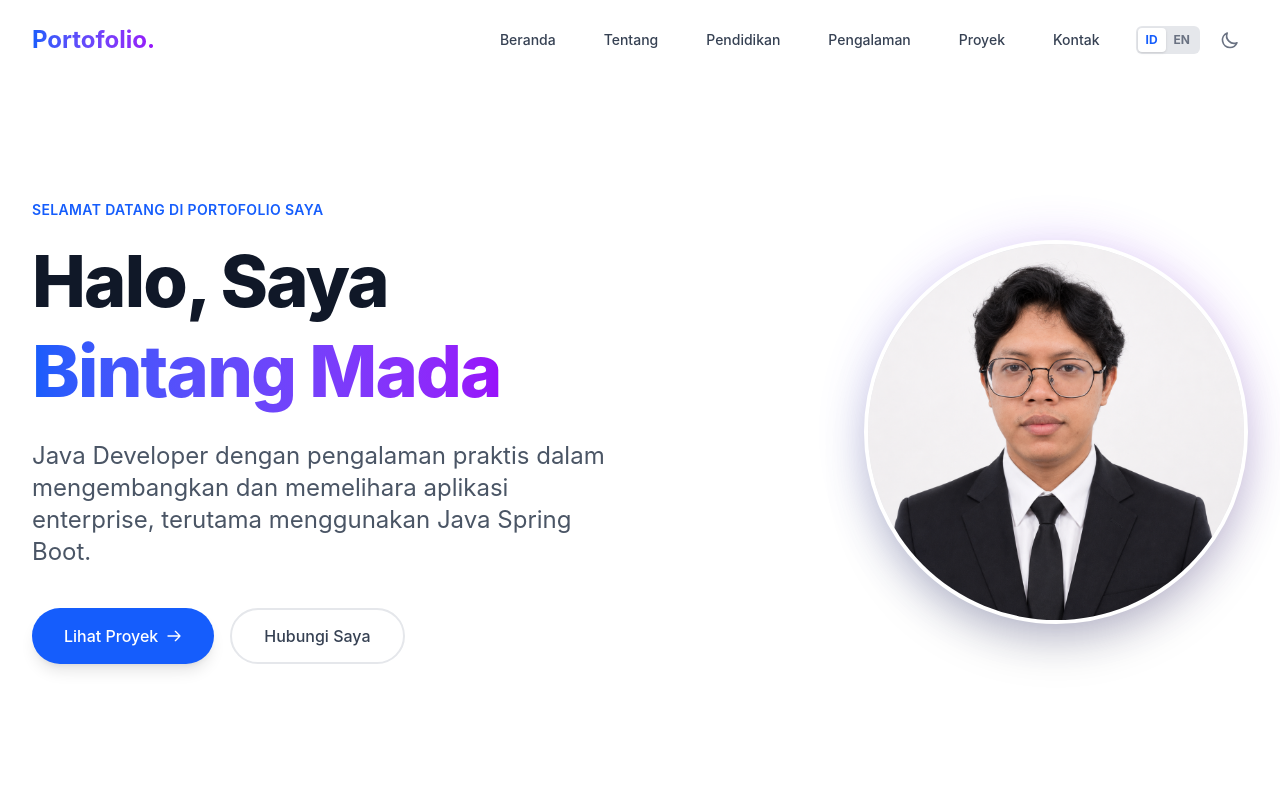
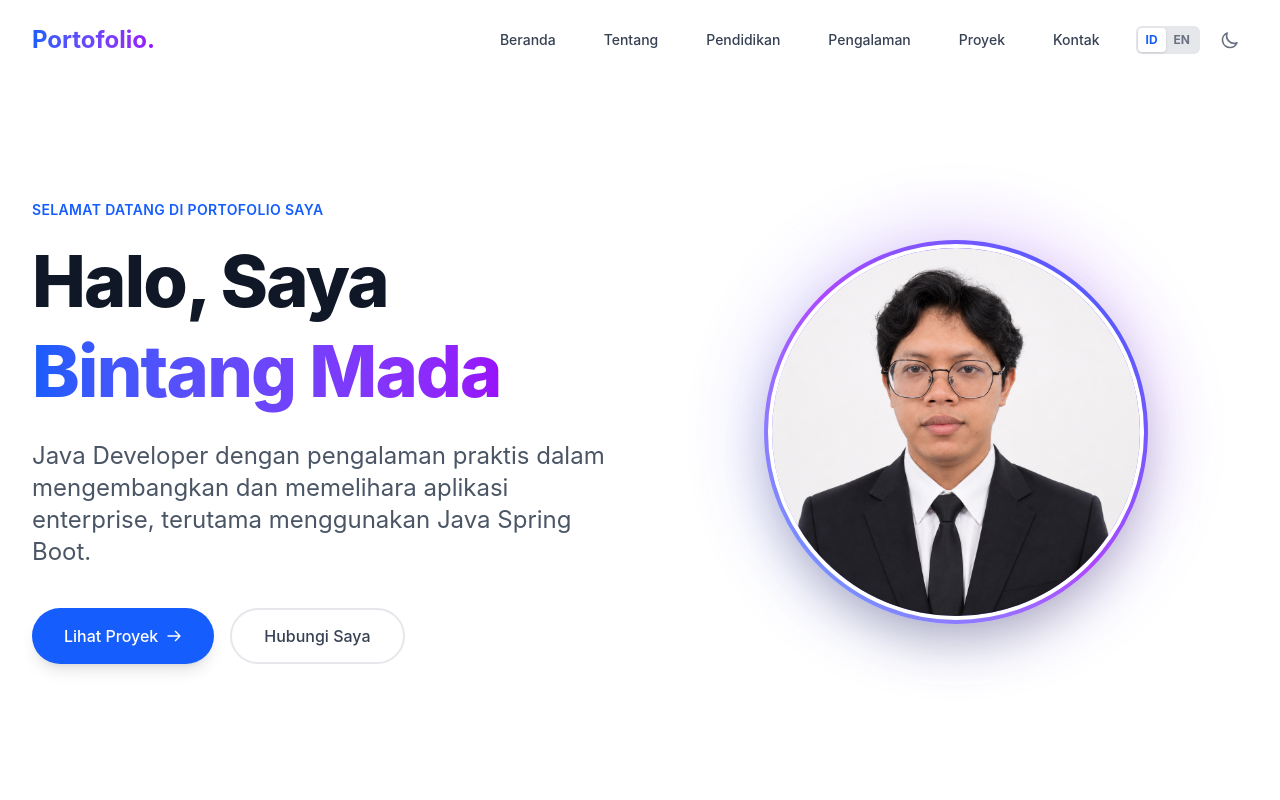
Before and after one commit to bintangmada/bintangmada.github.io, a React (Vite) app: page / in a window 1280 px wide. Shown: the top 800 px of the page. Built offline with nearby package versions, Linux system fonts and the light colour scheme.

Commit message:
style(hero): upgrade profile image styling
- Add interactive hover effects (scale and glow)
- Enhance background gradient rings and blur animations
- Improve image container styling with gradient borders

```diff
--- a/src/components/Hero.jsx
+++ b/src/components/Hero.jsx
@@ -58,16 +58,19 @@ const Hero = ({ data }) => {
                     animate={{ opacity: 1, scale: 1 }}
                     transition={{ duration: 0.8, delay: 0.4, ease: "easeOut" }}
                 >
-                    <div className="relative w-72 h-72 md:w-96 md:h-96">
-                        <div className="absolute inset-0 bg-gradient-to-tr from-blue-600 to-purple-600 rounded-full animate-spin-slow opacity-20 blur-xl"></div>
-                        <div className="w-full h-full bg-gray-200 dark:bg-gray-800 rounded-full border-4 border-white dark:border-gray-900 shadow-2xl overflow-hidden flex items-center justify-center relative z-10">
+                    <div className="relative w-72 h-72 md:w-96 md:h-96 group mx-auto">
+                        <div className="absolute inset-0 bg-gradient-to-tr from-blue-600 to-purple-600 rounded-full animate-spin-slow opacity-30 group-hover:opacity-60 blur-2xl transition-opacity duration-700"></div>
+                        <div className="absolute inset-2 bg-gradient-to-bl from-blue-400 to-purple-400 rounded-full opacity-0 group-hover:opacity-40 blur-xl transition-opacity duration-700"></div>
+                        <div className="w-full h-full rounded-full p-1 bg-gradient-to-tr from-blue-400 via-purple-500 to-blue-600 shadow-2xl relative z-10 transform transition-all duration-500 group-hover:scale-[1.03] group-hover:shadow-blue-500/25">
+                            <div className="w-full h-full rounded-full overflow-hidden flex items-center justify-center border-4 border-white dark:border-gray-950 bg-white dark:bg-gray-900">
                                 {personal.image && personal.image !== "" ? (
-                                <img src={personal.image} alt={personal.name} className="w-full h-full object-cover" />
+                                    <img src={personal.image} alt={personal.name} className="w-full h-full object-cover transform transition-transform duration-700 group-hover:scale-110" />
                                 ) : (
                                     <svg className="w-32 h-32 text-gray-400 dark:text-gray-600" fill="currentColor" viewBox="0 0 24 24">
                                         <path d="M24 20.993V24H0v-2.996A14.977 14.977 0 0112.004 15c4.904 0 9.26 2.354 11.996 5.993zM16.002 8.999a4 4 0 11-8 0 4 4 0 018 0z" />
                                     </svg>
                                 )}
+                            </div>
                         </div>
                     </div>
                 </motion.div>
```
Also changed, not shown: 5 other files (tests, documents, lock files or other folders). Lines whose indentation alone changed are shown as unchanged.
